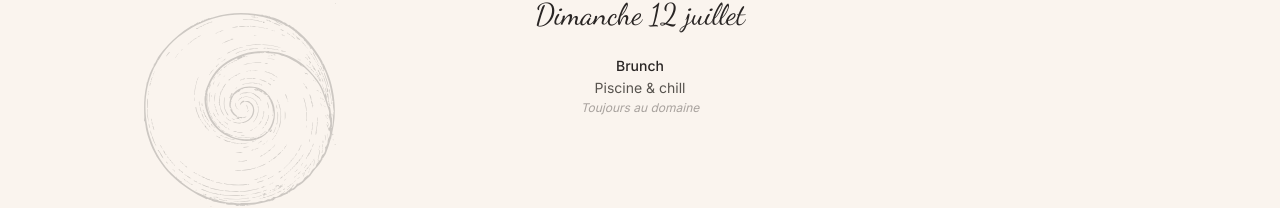
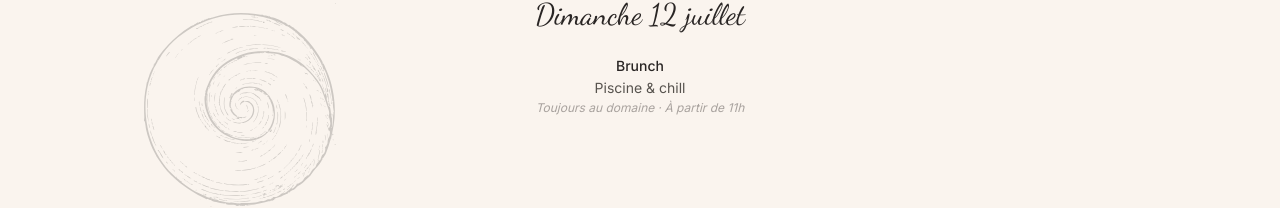
Before and after one commit to rcoco78/ouiencorse, a React (Vite) app: page /programme in a window 1280 px wide. Shown: the part 962-1170 px from the top of the page. Built offline with nearby package versions, Linux system fonts and the light colour scheme.

Commit message:
fix: add brunch start time 11h
Co-authored-by: Cursor <cursoragent@cursor.com>

```diff
--- a/src/pages/Programme.tsx
+++ b/src/pages/Programme.tsx
@@ -69,7 +69,7 @@ export default function Programme() {
                   <h2 className="font-dancing text-3xl text-stone-800">Dimanche 12 juillet</h2>
                 </div>
                 <div className="space-y-5">
-                  <Item label="Brunch" detail="Piscine & chill" note="Toujours au domaine" />
+                  <Item label="Brunch" detail="Piscine & chill" note="Toujours au domaine · À partir de 11h" />
                 </div>
               </div>
             </div>
```
